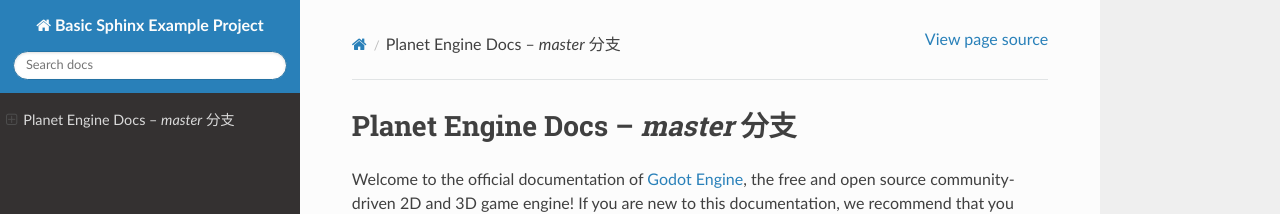
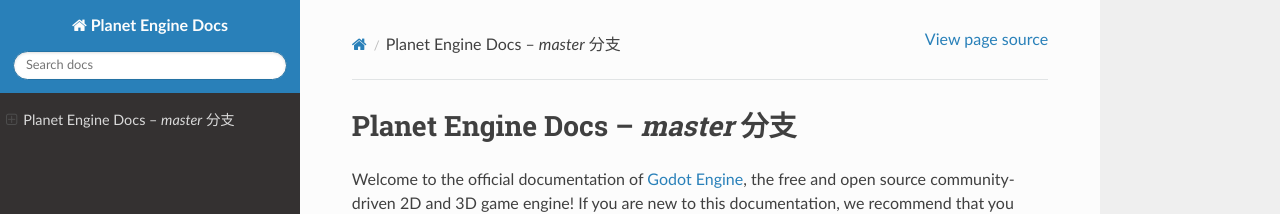
Before and after one commit to Heculen/Planet-Engine-Docs, a Sphinx documentation site: the page built from docs/index.rst, in a window 1280 px wide. Shown: the top 214 px of the page. Built offline with Sphinx 7.4.7 and the Read the Docs theme 3.1.0, drawn with Linux system fonts in a browser that asks for light colours.

Commit message:
Update conf.py

```diff
--- a/docs/conf.py
+++ b/docs/conf.py
@@ -17,7 +17,7 @@
 
 # -- Project information -----------------------------------------------------
 
-project = "Basic Sphinx Example Project"
+project = "Planet Engine Docs"
 copyright = "2022, Read the Docs core team"
 author = "Read the Docs core team"
 
```
